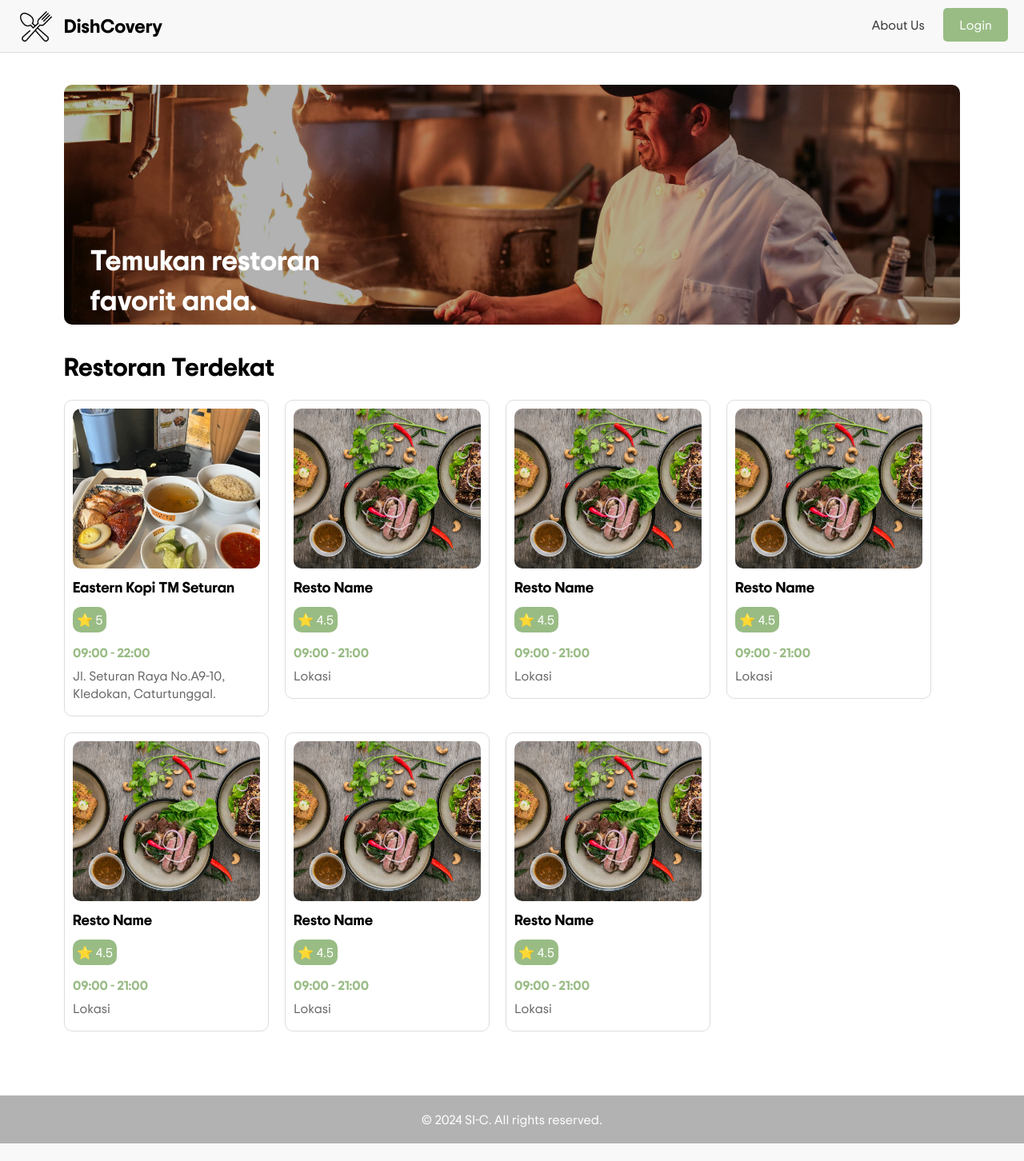
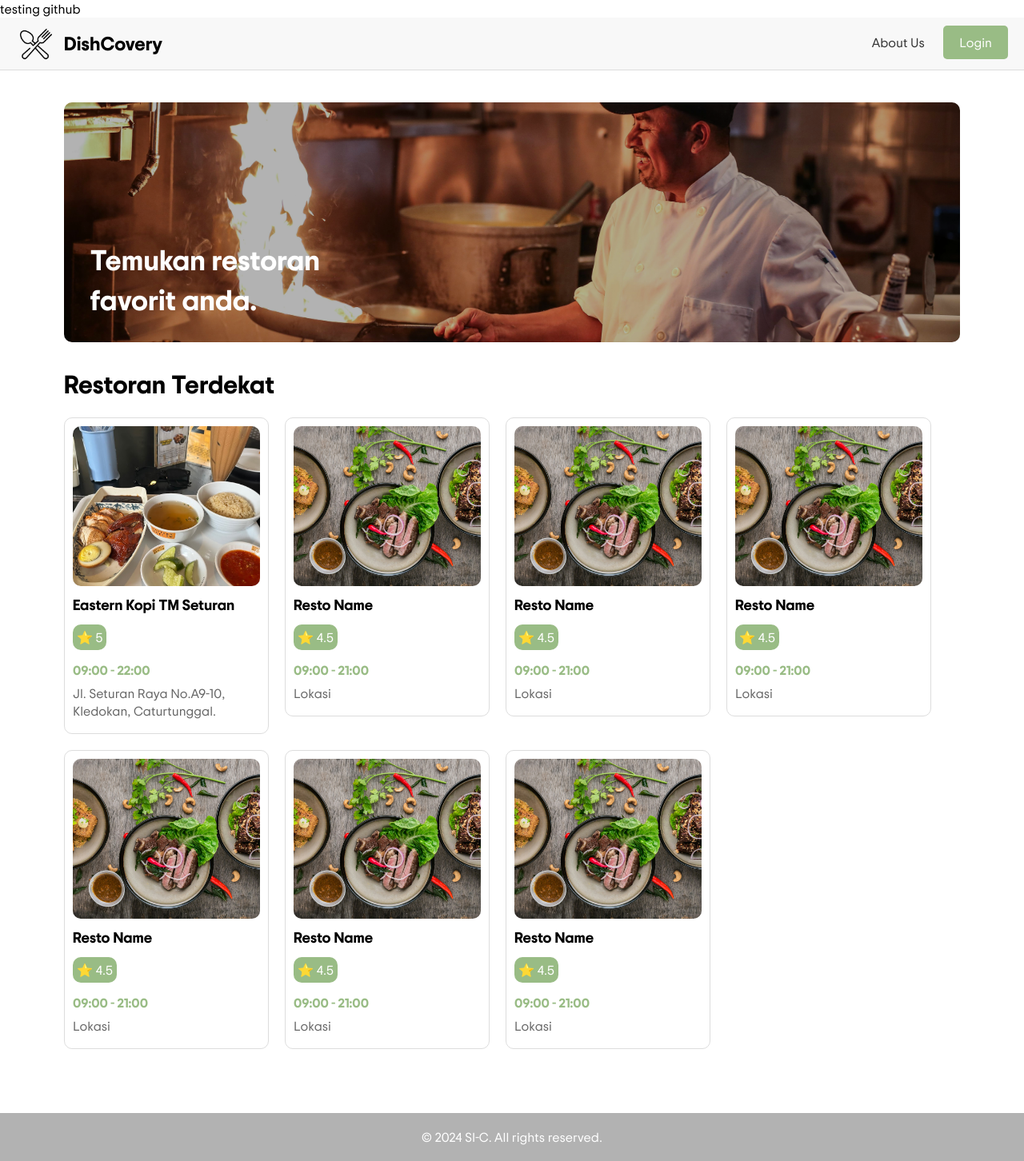
Before and after one commit to FathanRasyidi/project-PWD, a PHP site: page / in a window 1280 px wide. Shown: the whole page at 80% size. Before the commit the page ends 1430 px from the top, so only its background shows below. Run offline with PHP 8.4, Linux system fonts and the light colour scheme.

Commit message:
testing pertama kali

```diff
--- a/index.php
+++ b/index.php
@@ -11,6 +11,7 @@
 </head>
 
 <body>
+testing github
     <header>
         <div class="brand">
             <img src="img/logo.png" alt="logo" width="40px">DishCovery
```
